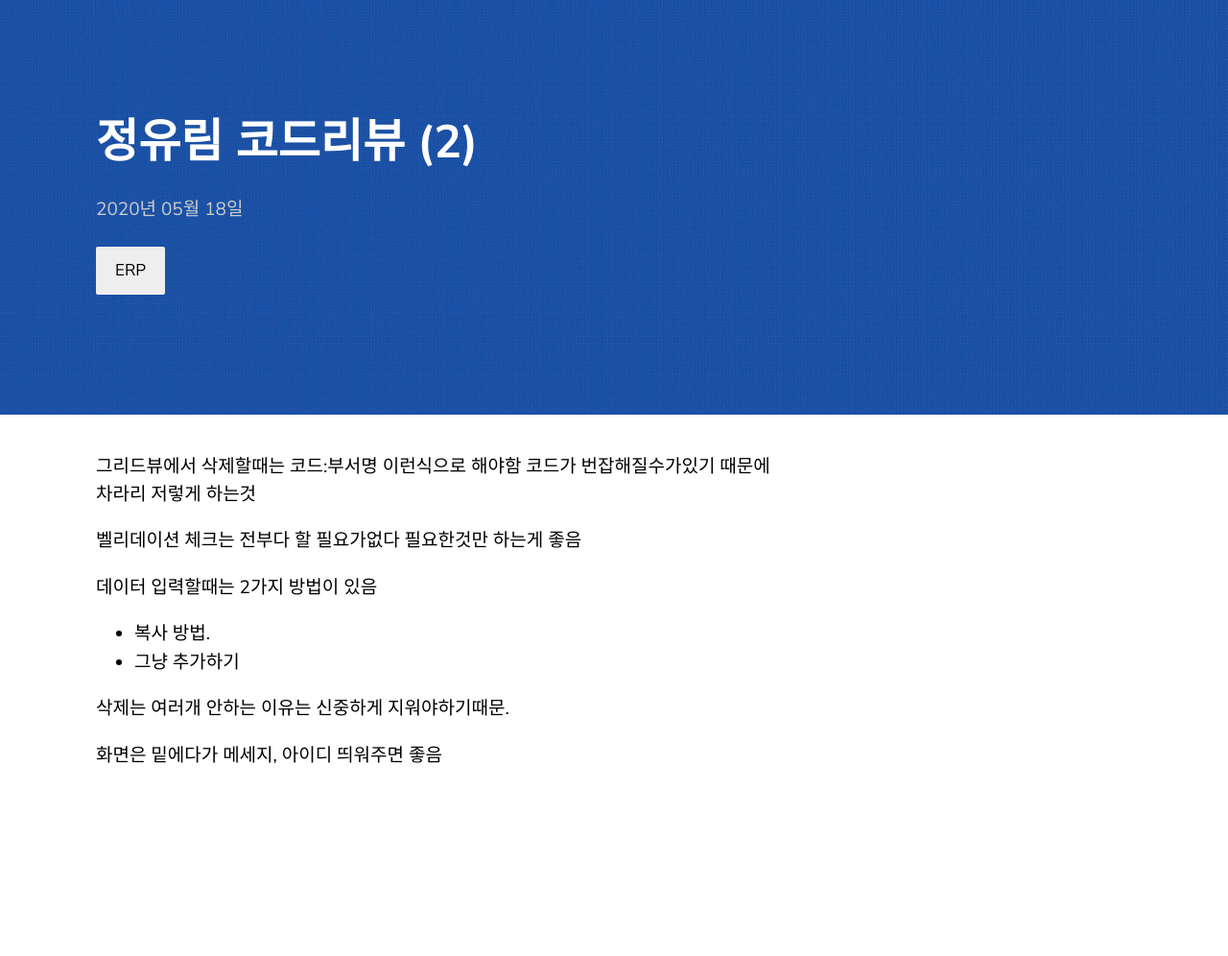
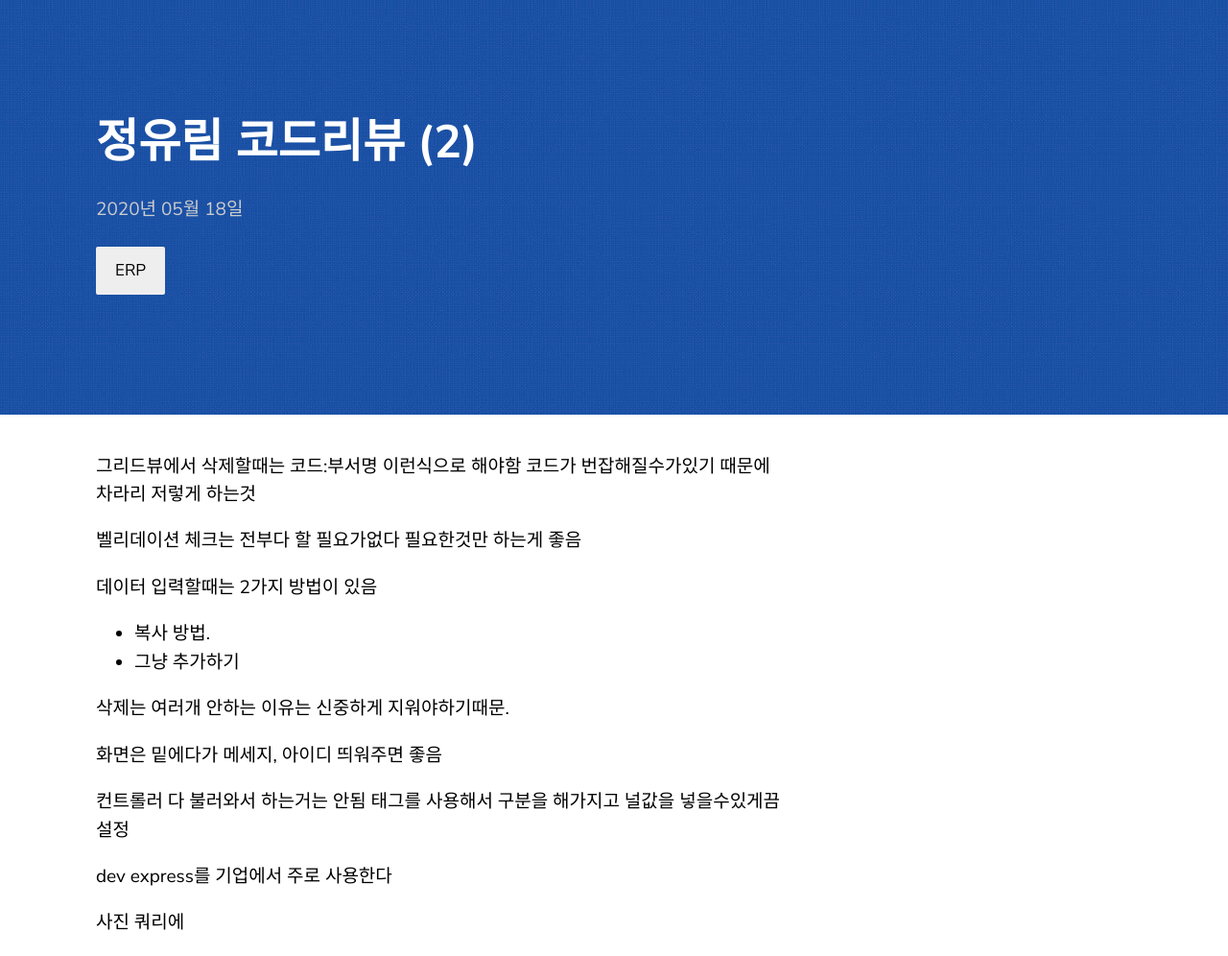
Before and after one commit to hwanghero/hwanghero.github.io, a Jekyll site: the page built from _posts/2020-05-18-erp_review2.markdown, in a window 1280 px wide. Shown: the whole page at 96% size. Built offline with Jekyll 4.4.1, drawn with Linux system fonts in a browser that asks for light colours; before the commit the page ends 900 px from its top, so only the background shows below that.

Commit message:
Update 2020-05-18-erp_review2.markdown

```diff
--- a/_posts/2020-05-18-erp_review2.markdown
+++ b/_posts/2020-05-18-erp_review2.markdown
@@ -16,3 +16,9 @@ categories: ERP
 삭제는 여러개 안하는 이유는 신중하게 지워야하기때문.
 
 화면은 밑에다가 메세지, 아이디 띄워주면 좋음
+
+컨트롤러 다 불러와서 하는거는 안됨 태그를 사용해서 구분을 해가지고 널값을 넣을수있게끔 설정
+
+dev express를 기업에서 주로 사용한다
+
+사진 쿼리에
```
